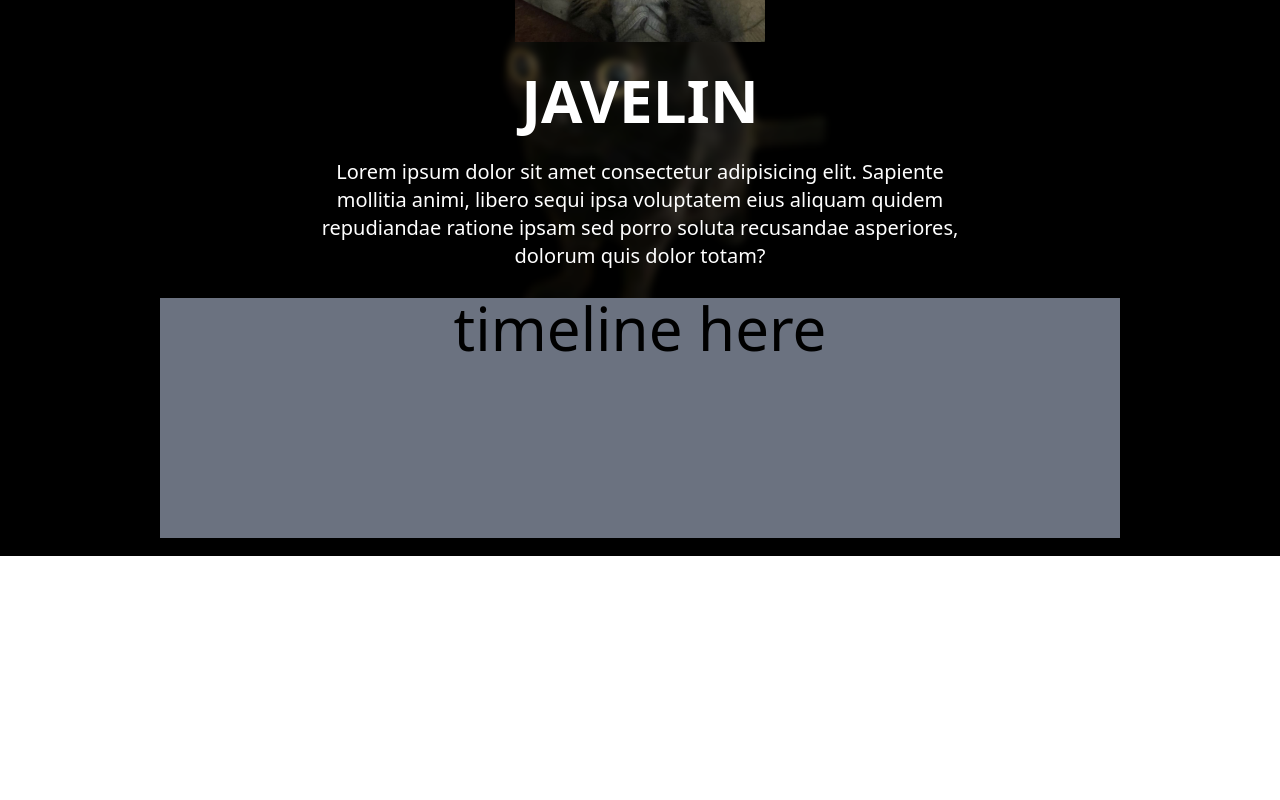
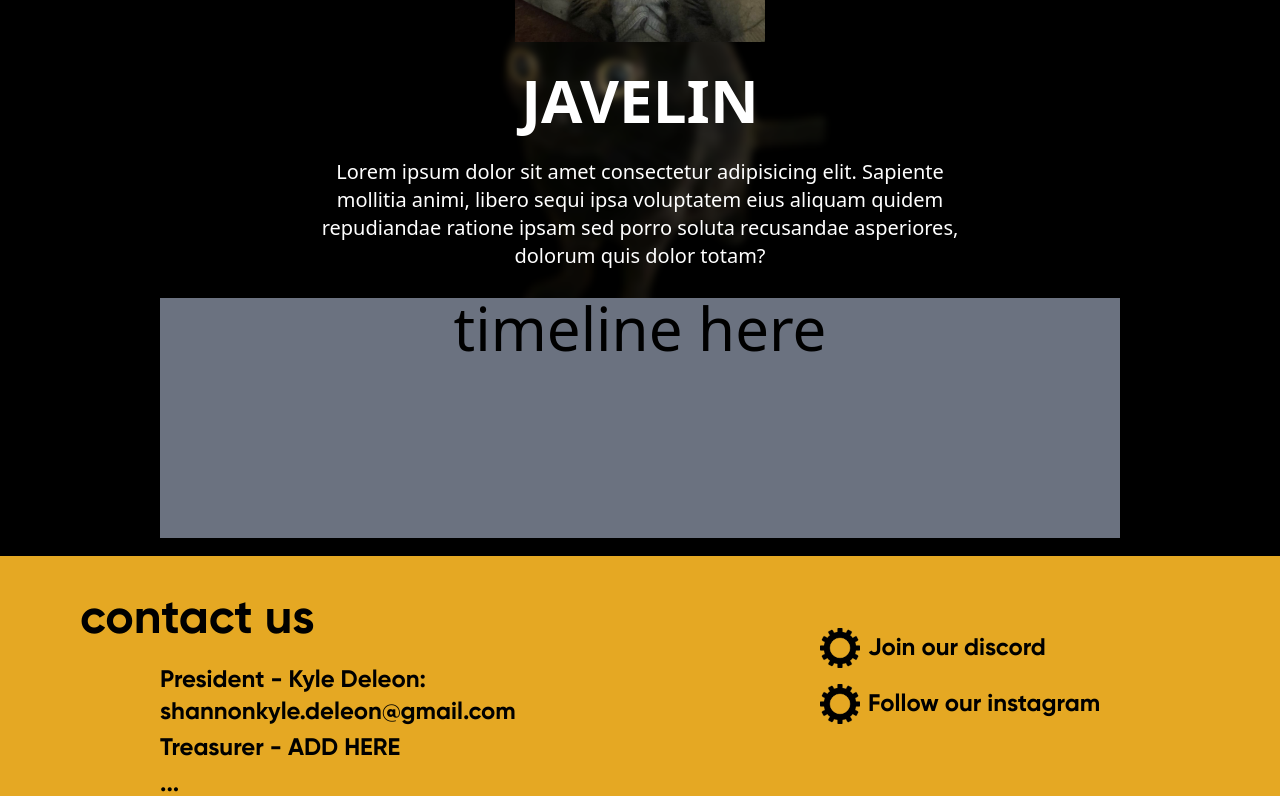
Before and after one commit to Cube-3-San-Jose-State/Cube-3-San-Jose-State.github.io, a React (Vite) app: page / in a window 1280 px wide. Shown: the part 1844-2644 px from the top of the page. Before the commit the page ends 2400 px from the top, so only its background shows below. Built offline with nearby package versions, Linux system fonts and the light colour scheme.

Commit message:
Implement footer with empty links

```diff
--- a/src/App.jsx
+++ b/src/App.jsx
@@ -4,6 +4,7 @@ import Landing from "./components/Landing";
 import About from "./components/About";
 import Projects from "./components/Projects";
 import Javelin from "./components/Javelin";
+import Footer from "./components/Footer";
 import "./App.css";
 /*
   Page diagram:
@@ -25,14 +26,15 @@ const aboutRef = React.createRef();
 const projectRef = React.createRef();
 const javelinRef = React.createRef();
 const contactsRef = React.createRef();
-const refs = {aboutRef,projectRef,javelinRef,contactsRef};
+const refs = { aboutRef, projectRef, javelinRef, contactsRef };
 
 export default () => (
     <>
-        <Header refs = {refs}/>
-        <Landing refs = {refs.projectRef}/>
-        <About refs = {refs.aboutRef}/>
+        <Header refs={refs} />
+        <Landing refs={refs.projectRef} />
+        <About refs={refs.aboutRef} />
         <Projects />
         <Javelin />
+        <Footer />
     </>
 );
--- /dev/null
+++ b/src/components/Footer.jsx
@@ -0,0 +1,27 @@
+import * as React from 'react';
+import gear from '../assets/gear.png';
+
+export default function Footer() {
+    return (
+        <div className='flex w-full h-[30vh] bg-club-yellow'>
+            <div className='flex-1'>
+                <div className='ml-20 mt-10 text-5xl font-gilroy block'>contact us</div>
+                <a className='ml-40 mt-5 text-2xl font-gilroy block' href="mailto:shannonkyle.deleon@gmail.com">President - Kyle Deleon: shannonkyle.deleon@gmail.com</a>
+                <a className='ml-40 mt-1 text-2xl font-gilroy block' href="">Treasurer - ADD HERE</a>
+                <a className='ml-40 mt-1 text-2xl font-gilroy block' href="">...</a>
+            </div>
+            <div className='flex flex-col flex-1 justify-center items-center'>
+                <div>
+                    <a className='flex items-center mb-4 gap-2' href="">
+                        <img src={gear} className='w-10 h-10' />
+                        <div className='text-2xl font-gilroy'>Join our discord</div>
+                    </a>
+                    <a className='flex items-center gap-2' href="">
+                        <img src={gear} className='w-10 h-10 ' />
+                        <div className='text-2xl font-gilroy'>Follow our instagram</div>
+                    </a>
+                </div>
+            </div>
+        </div>
+    )
+}
```
Also changed, not shown: src/assets/gear.png (added).
